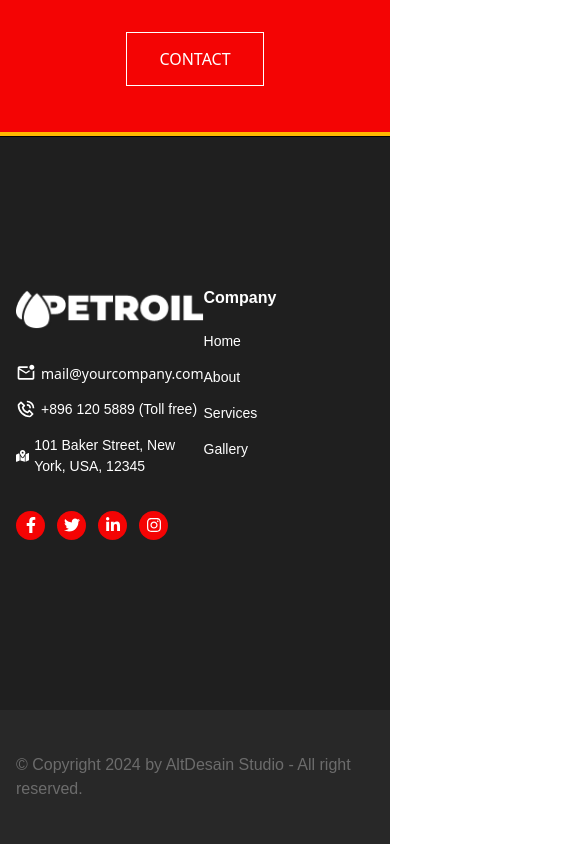
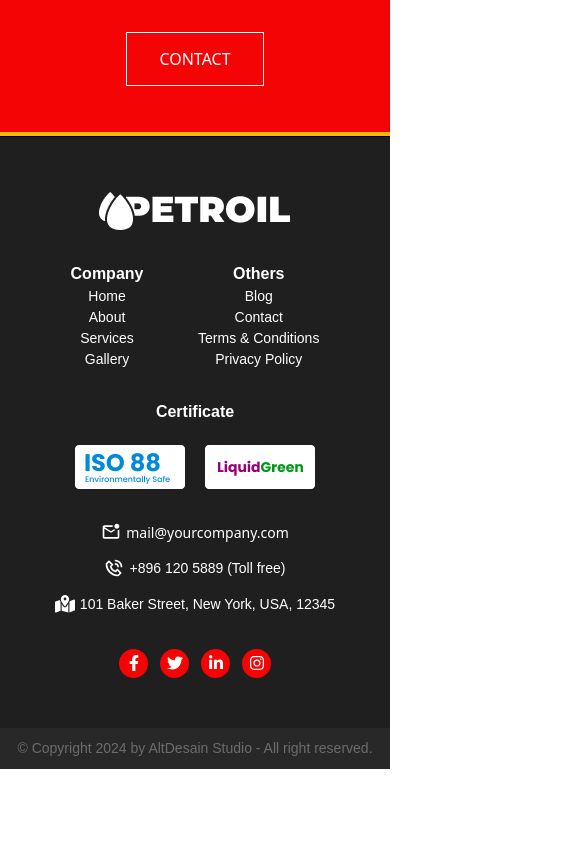
Before and after one commit to AlamgirSarder/petroil, a React (Vite) app: page / in a window 390 px wide. Shown: the part 4517-5361 px from the top of the page, 585 px wide, since content can reach past the window. After the commit the page ends 5286 px from the top, so only its background shows below. Built offline with nearby package versions, Linux system fonts and the light colour scheme; the HTML template or start-up script is replaced by a standard one.

Commit message:
footer part responsive complete

```diff
--- a/src/components/footer/Footer.jsx
+++ b/src/components/footer/Footer.jsx
@@ -30,33 +30,37 @@ const list = [
 const Footer = () => {
   return (
     <footer>
-      <div className="pt-[149px] pb-[170px] bg-[#1F1F1F]">
+      <div className="py-[50px] md:pt-[149px] md:pb-[170px] bg-[#1F1F1F]">
         <Container>
-        <Flex className="justify-between">
-              <div className="w-[334px]">
-            <img src={footer_logo} alt="footer_logo" />
+        <Flex className="justify-between flex-col md:flex-row">
 
-            <Flex className="items-center mt-[33px]">
+          <div className="md:w-[334px]">
+
+         <div className="flex justify-center md:justify-start">
+             <img src={footer_logo} alt="footer_logo" />
+         </div>
+
+            <Flex className="items-center mt-[33px] justify-center md:justify-start hidden md:flex">
               <MdOutlineMarkEmailUnread
                 className="text-white mr-[5px]"
                 size={20}
               />
               <p className=" text-white text-[14px]">mail@yourcompany.com</p>
             </Flex>
-            <Flex className="items-center mt-[15px]">
+            <Flex className="items-center mt-[15px] justify-center md:justify-start hidden md:flex">
               <BiPhoneCall className="text-white mr-[5px]" size={20} />
               <p className="font-primary text-white text-[14px]">
                 +896 120 5889 (Toll free)
               </p>
             </Flex>
-            <Flex className="items-center mt-[15px]">
+            <Flex className="items-center mt-[15px] justify-center md:justify-start hidden md:flex">
               <FaMapLocationDot className="text-white mr-[5px]" size={20} />
               <p className="font-primary text-white text-[14px]">
                 101 Baker Street, New York, USA, 12345
               </p>
             </Flex>
-            <div>
-              <ul className="text-white gap-3 flex mt-[34px]">
+            <div className="hidden md:block">
+              <ul className="text-white gap-3 flex mt-[34px] justify-center md:justify-start">
                 <li className="w-[29px] h-[29px] bg-primary rounded-[50%] flex items-center justify-center">
                   <FaFacebookF />
                 </li>
@@ -73,15 +77,15 @@ const Footer = () => {
             </div>
           </div>
 
-          <div className="flex gap-[42px]">
+          <div className="flex justify-evenly md:gap-[42px] text-center md:text-left mt-[30px] md:mt-0 ">
             {list.map((item, index) => (
-              <div key={index} className="w-[173px]">
-                <h2 className="font-primary text-[16px] font-bold text-white mb-[21px]">
+              <div key={index} className="md:w-[173px]">
+                <h2 className="font-primary text-[16px] font-bold text-white md:mb-[21px]">
                   {item.title}
                 </h2>
                 {item.lists.map((items, index) => (
                   <ul key={index}>
-                    <li className="font-primary text-[14px] text-white mb-[15px]">
+                    <li className="font-primary text-[14px] text-white md:mb-[15px]">
                       {items}
                     </li>
                   </ul>
@@ -90,22 +94,74 @@ const Footer = () => {
             ))}
           </div>
 
-          <div>
+          <div className="text-center md:text-left mt-[30px] md:mt-0">
             <h2 className="mb-[21px] font-primary text-[16px] font-bold text-white">
               Certificate
             </h2>
-            <Flex className="gap-[5px]">
+            <Flex className=" gap-5 md:gap-[5px] justify-center md:justify-start ">
               <img src={cert1} alt="Certificate1" />
               <img src={cert2} alt="Certificate2" />
             </Flex>
           </div>
         </Flex>
+
+
+    <div className="md:w-[334px] md:hidden">
+
+
+            <Flex className="items-center mt-[33px] justify-center md:justify-start">
+              <MdOutlineMarkEmailUnread
+                className="text-white mr-[5px]"
+                size={20}
+              />
+              <p className=" text-white text-[14px]">mail@yourcompany.com</p>
+            </Flex>
+            <Flex className="items-center mt-[15px] justify-center md:justify-start">
+              <BiPhoneCall className="text-white mr-[5px]" size={20} />
+              <p className="font-primary text-white text-[14px]">
+                +896 120 5889 (Toll free)
+              </p>
+            </Flex>
+            <Flex className="items-center mt-[15px] justify-center md:justify-start">
+              <FaMapLocationDot className="text-white mr-[5px]" size={20} />
+              <p className="font-primary text-white text-[14px]">
+                101 Baker Street, New York, USA, 12345
+              </p>
+            </Flex>
+            <div>
+              <ul className="text-white gap-3 flex mt-[34px] justify-center md:justify-start">
+                <li className="w-[29px] h-[29px] bg-primary rounded-[50%] flex items-center justify-center">
+                  <FaFacebookF />
+                </li>
+                <li className="w-[29px] h-[29px] bg-primary rounded-[50%] flex items-center justify-center">
+                  <FaTwitter />
+                </li>
+                <li className="w-[29px] h-[29px] bg-primary rounded-[50%] flex items-center justify-center">
+                  <FaLinkedinIn />
+                </li>
+                <li className="w-[29px] h-[29px] bg-primary rounded-[50%] flex items-center justify-center">
+                  <FaInstagram />
+                </li>
+              </ul>
+            </div>
+          </div>
+
+
+
+
+
+
+
         </Container>
       </div>
 
-      <div className="py-[43px] bg-[#282828]">
+
+
+
+
+      <div className=" py-[10px] md:py-[43px] bg-[#282828]">
        <Container>
-         <p className="font-primary text-[16px] font-medium text-[#6C6C6C]">&copy; Copyright 2024 by AltDesain Studio - All right reserved.</p>
+         <p className="font-primary text-[14px] md:text-[16px] md:font-medium text-[#6C6C6C] text-center md:text-left">&copy; Copyright 2024 by AltDesain Studio - All right reserved.</p>
        </Container>
       </div>
     </footer>
```
